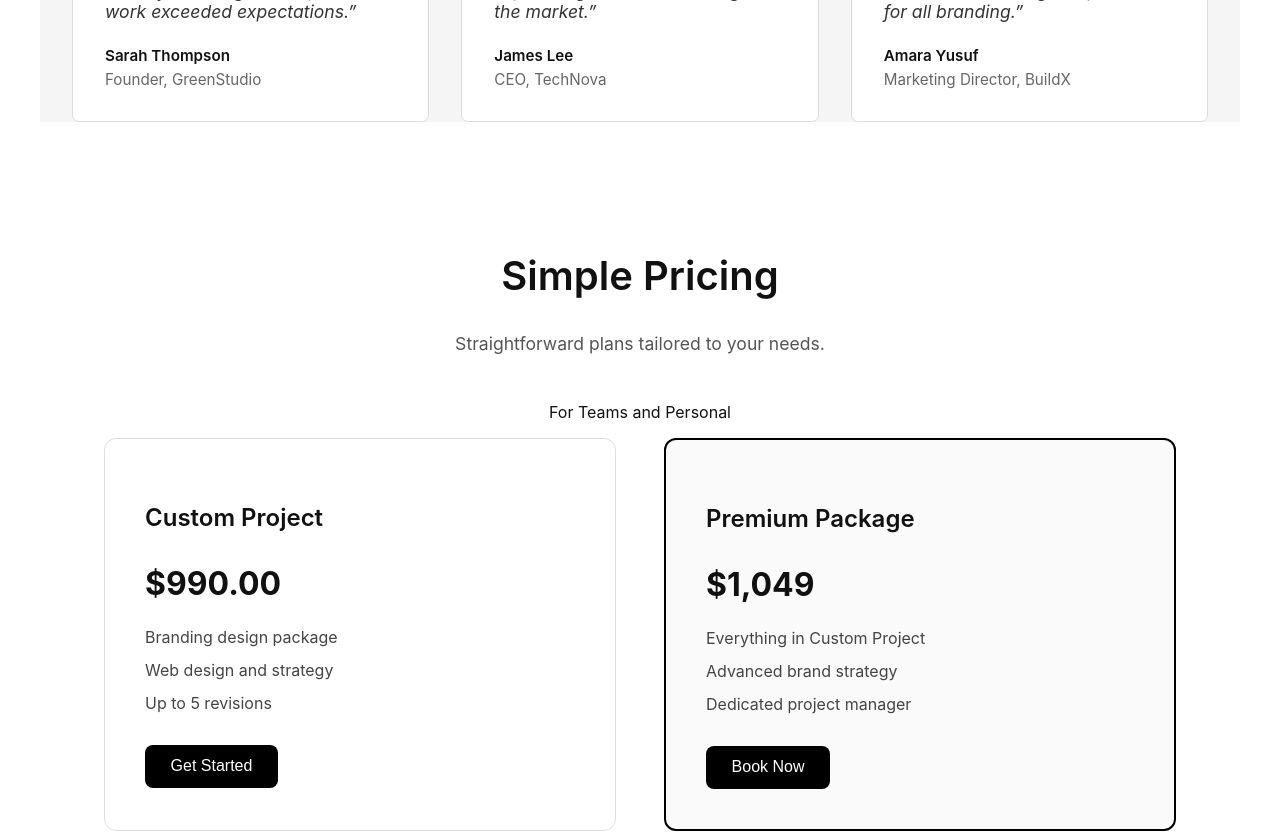
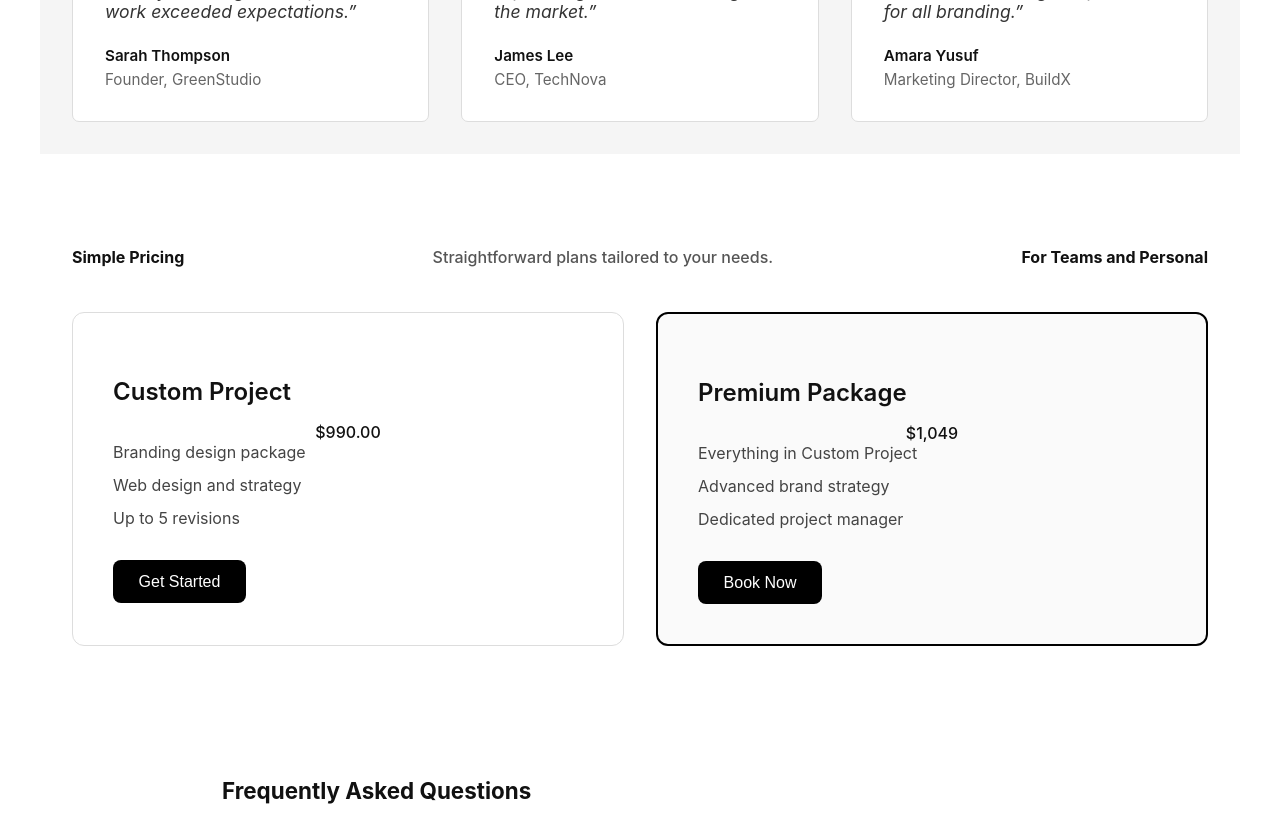
Before and after one commit to Wicje/A, a Next.js app: page / in a window 1280 px wide. Shown: the part 5220-6053 px from the top of the page. Built offline with nearby package versions, Linux system fonts and the light colour scheme.

Commit message:
pricing-fix

```diff
--- a/src/components/CustomerReviews.css
+++ b/src/components/CustomerReviews.css
@@ -1,8 +1,10 @@
 .customer-reviews {
   padding: 0 2rem;
+  padding-bottom: 2rem;
   max-width: 1200px;
   margin: 0 auto;
   margin-top: 2rem;
+  margin-bottom: 2rem;
   background: #f5f5f5;
 }
 .review-header {
--- a/src/components/SimplePricing.css
+++ b/src/components/SimplePricing.css
@@ -1,13 +1,31 @@
 .simple-pricing {
-  padding: 6rem 4rem;
+  padding: 0 2rem;
   max-width: 1200px;
   margin: 0 auto;
+  padding-top: 3rem;
+  padding-bottom: 3rem;
   text-align: center;
 }
 
+.simple-pricing .pricing-header {
+display: flex;
+margin-bottom: 2rem;
+grid-template-rows: 1fr 1fr 1fr;
+align-items: center;
+justify-content: space-between;
+
+}
+
 .simple-pricing h2 {
-  font-size: 2.5rem;
-  font-weight: 600;
+  font-size: 1rem;
+  font-weight: 700;
+}
+
+.simple-pricing p {
+margin: 0;
+font-weight: 500;
+font-size: 1rem;
+justify-self: center;
 }
 
 .subtitle {
@@ -16,10 +34,14 @@
   color: #555;
 }
 
+.simple-pricing .pricing-header .end {
+font-weight: 700;
+}
+
 .pricing-cards {
  display: grid;
   grid-template-columns: repeat(2, 1fr);
-  gap: 3rem;
+  gap: 2rem;
 }
 
 .pricing-card {
--- a/src/components/SimplePricing.tsx
+++ b/src/components/SimplePricing.tsx
@@ -13,7 +13,7 @@ const SimplePricing: React.FC = () => {
       <p className= "end">For Teams and Personal</p>
       </div>
 
-      <div className="pricing-cards">
+     <div className="pricing-cards">
         {/* Card 1 */}
         <div className="pricing-card">
           <h3>Custom Project</h3>
```
